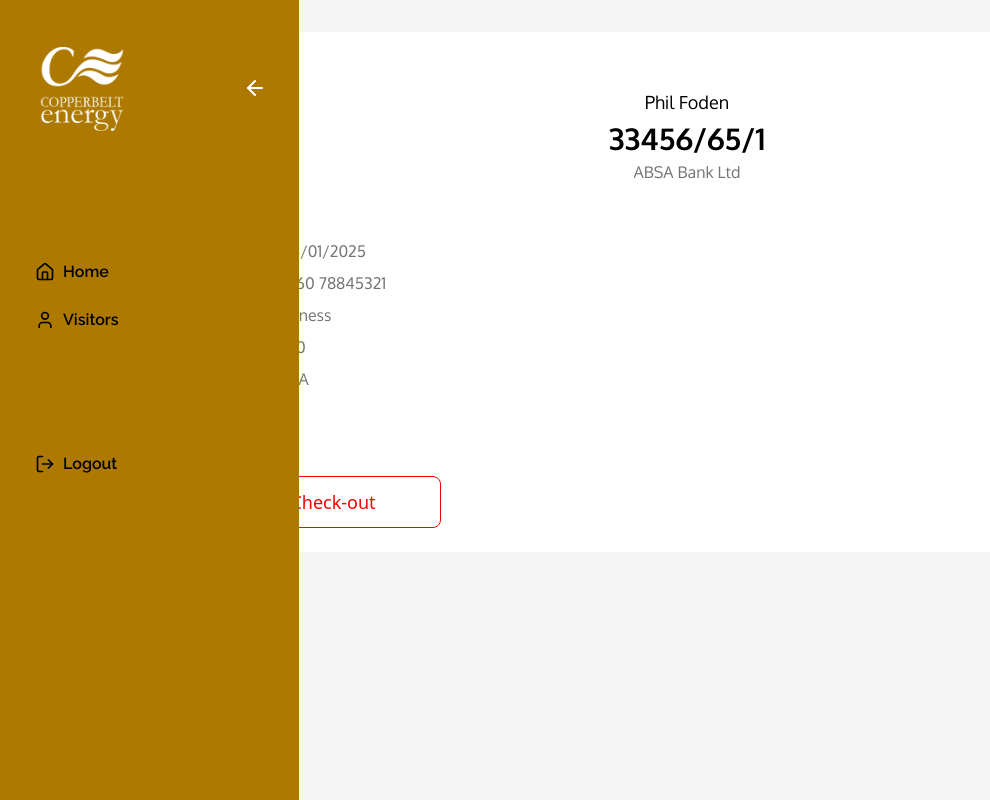
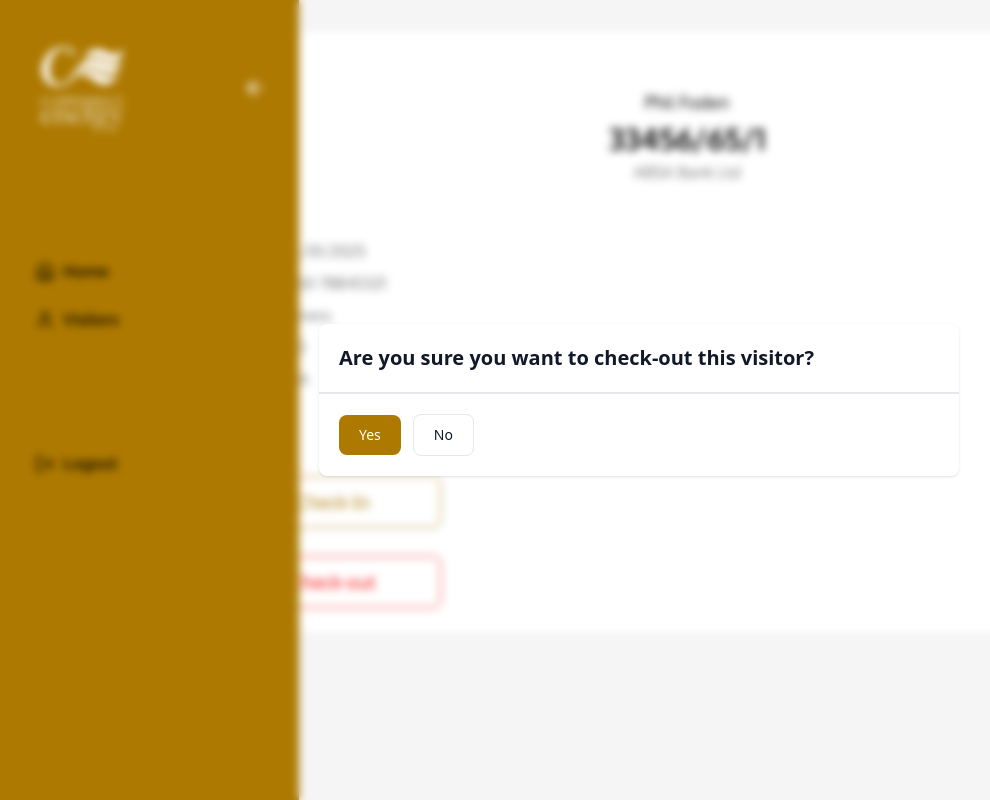
Before and after one commit to Lubasi-Jr/Employee-Dashboard-VMS, a React (Vite) app: page /visits/1 in a window 1280 px wide. Both pictures are taken after a click on the button "Check-out". Shown: the whole page, without its empty margins (1-991 px from the left). Built offline with nearby package versions, Linux system fonts and the light colour scheme.

Commit message:
Dummy functions and Modal added

```diff
--- /dev/null
+++ b/src/api/axiosInstance.js
@@ -0,0 +1,7 @@
+import React from "react";
+
+const axiosInstance = () => {
+  return <div>axiosInstance</div>;
+};
+
+export default axiosInstance;
--- a/src/components/Buttons/Details.jsx
+++ b/src/components/Buttons/Details.jsx
@@ -8,7 +8,7 @@
       className="text-cecOrange hover:text-white border border-cecOrange bg-white hover:bg-cecOrange font-medium rounded-lg text-sm md:text-md lg:text-lg px-5 py-2.5 text-center me-2 mb-2 flex gap-1 justify-center items-center"
     >
       <SquareUser size={30} />
-      <p>Details</p>
+      <p>Verify</p>
     </button>
   );
 };
--- a/src/components/Filters/DatePicker.jsx
+++ b/src/components/Filters/DatePicker.jsx
@@ -1,11 +1,16 @@
 import { useEffect } from "react";
 
-const DatePicker = () => {
+const DatePicker = ({ handleDateChange }) => {
   useEffect(() => {
     const datepickerEl = document.getElementById("datepicker");
     const datepicker = new Datepicker(datepickerEl, {
       autohide: true,
       format: "yyyy-mm-dd",
+    });
+
+    //Add an onChange listener to this vanilla javascript date picker
+    datepickerEl.addEventListener("changeDate", (event) => {
+      handleDateChange(event.target.value); // Use the value of the input field
     });
   }, []);
 
--- a/src/components/Home.jsx
+++ b/src/components/Home.jsx
@@ -1,4 +1,4 @@
-import React from "react";
+import React, { useState } from "react";
 import VisitCard from "./VisitCard";
 import { Search } from "lucide-react";
 import { Plus } from "lucide-react";
@@ -6,6 +6,23 @@
 import DropDown from "./Filters/DropDown";
 
 const Home = () => {
+  const [datePicked, setDate] = useState("");
+  const [purpose, setPurpose] = useState("");
+  const [name, setName] = useState("");
+
+  function handleDateChange(date) {
+    setDate(date);
+  }
+  function handlePurposeChange(p) {
+    setPurpose(p);
+  }
+
+  function searchForVisits() {
+    console.log(`Date ${datePicked}`);
+    console.log(`Name ${name}`);
+    console.log(`Purpose ${purpose}`);
+  }
+
   return (
     <div className="flex flex-col items-center gap-3 justify-center text-3xl h-full bg-[#F5F5F5] md:pl-24 md:pt-8 px-20 pt-8 pb-28 md:pb-2">
       <div className="flex items-start justify-start">
@@ -16,7 +33,7 @@
         className="rounded-md w-full h-auto bg-[#F5F5F5] px-4 py-4 flex  lg:flex-row flex-col items-start gap-5"
       >
         <div className="flex flex-col gap-2">
-          <DatePicker />
+          <DatePicker handleDateChange={handleDateChange} />
         </div>
         <div className="flex flex-col gap-0">
           <label htmlFor="" className="text-base">
@@ -27,13 +44,16 @@
             type="text"
             className="rounded-md focus:border-cecOrange focus:ring-cecOrange truncate w-[250px]"
           /> */}
-          <DropDown />
+          <DropDown handlePurposeChange={handlePurposeChange} />
         </div>
         <div className="flex flex-col gap-0">
           <label htmlFor="" className="text-base">
             Name
           </label>
           <input
+            onChange={(e) => {
+              setName(e.target.value);
+            }}
             placeholder="E.g Michael Kors"
             type="text"
             className="rounded-md focus:border-cecOrange focus:ring-cecOrange truncate w-[250px] mt-1"
@@ -42,6 +62,7 @@
         <div className="flex items-center justify-center gap-6">
           <button
             type="button"
+            onClick={searchForVisits}
             className="text-white w-[40px] h-[40px] hover:text-cecOrange border border-cecOrange bg-cecOrange hover:bg-white font-sm rounded-full text-sm md:text-md lg:text-lg px-1 py-1 text-center me-2 mb-2 flex gap-1 justify-center items-center mt-7"
           >
             <Search size={30} />
--- a/src/components/VisitDetails.jsx
+++ b/src/components/VisitDetails.jsx
@@ -1,10 +1,43 @@
-import React, { useState } from "react";
+import React, { useState, useReducer } from "react";
 import { useParams, Link } from "react-router-dom";
 import BackButton from "./Buttons/BackButton";
-import { DoorOpen } from "lucide-react";
+import { DoorOpen, DoorClosed } from "lucide-react";
+import { Save } from "lucide-react";
+
+const STATES = {
+  hideModal: true,
+  purpose: "",
+};
+
+function reducer(state, action) {
+  switch (action.type) {
+    case "check-in":
+      return { purpose: "check-in", hideModal: action.payload };
+    case "close":
+      return { ...state, hideModal: action.payload };
+    case "check-out":
+      return { purpose: "check-out", hideModal: action.payload };
+    default:
+      return state;
+  }
+}
 
 const VisitDetails = () => {
+  const [states, dispatch] = useReducer(reducer, STATES);
+
   const { visitId } = useParams();
+
+  const checkVisitorInOrOut = () => {
+    dispatch({ type: "close", payload: true });
+    if (states.purpose == "check-in") {
+      //Execute Check-in route
+      console.log(`Checking In visitor... ${visitId}`);
+    } else {
+      //Execute Check-out route
+      console.log(`Checking Out visitor... ${visitId}`);
+    }
+  };
+
   return (
     <div className="flex items-center justify-center text-3xl h-full bg-[#F5F5F5] md:pl-44 md:pt-8 px-20 pt-8 pb-28 md:pb-2">
       <div className="rounded-md w-full h-full bg-white px-4 py-4 flex flex-col gap-5">
@@ -56,11 +89,65 @@
         </div>
         <button
           type="button"
+          purpose="Check-In"
+          onClick={() => {
+            dispatch({ type: "check-in", payload: false });
+          }}
+          className="text-cecOrange w-[250px] hover:text-white border border-cecOrange bg-white hover:bg-cecOrange font-medium rounded-lg text-sm md:text-md lg:text-lg px-5 py-2.5 text-center me-2 mb-2 flex gap-1 justify-center items-center"
+        >
+          <DoorOpen size={30} />
+          <p>Check-In</p>
+        </button>
+        <button
+          purpose="Check-Out"
+          onClick={() => {
+            dispatch({ type: "check-out", payload: false });
+          }}
+          type="button"
           className="text-cecRed w-[250px] hover:text-white border border-cecRed bg-white hover:bg-cecRed font-medium rounded-lg text-sm md:text-md lg:text-lg px-5 py-2.5 text-center me-2 mb-2 flex gap-1 justify-center items-center"
         >
-          <DoorOpen size={30} />
+          <DoorClosed size={30} />
           <p>Check-out</p>
         </button>
+      </div>
+      <div
+        id="default-modal"
+        tabIndex="-1"
+        aria-hidden="true"
+        className={`${
+          states.hideModal && "hidden"
+        } fixed inset-0 z-[70] flex justify-center items-center backdrop-blur-sm`}
+      >
+        <div className="z-100 relative p-4 w-full max-w-2xl max-h-full">
+          <div className="relative bg-white rounded-lg shadow dark:bg-gray-700">
+            <div className="flex items-center justify-between p-4 md:p-5 border-b rounded-t dark:border-gray-600">
+              <h3 className="text-xl font-semibold text-gray-900 dark:text-white">
+                Are you sure you want to {states.purpose} this visitor?
+              </h3>
+            </div>
+
+            <div className="flex items-center p-4 md:p-5 border-t border-gray-200 rounded-b dark:border-gray-600">
+              <button
+                type="button"
+                onClick={() => {
+                  checkVisitorInOrOut();
+                }}
+                className="text-white bg-cecOrange hover:bg-[#8A5F00] focus:ring-4 focus:outline-none focus:ring-[#8A5F00] font-medium rounded-lg text-sm px-5 py-2.5 text-center"
+              >
+                Yes
+              </button>
+              <button
+                onClick={() => {
+                  dispatch({ type: "close", payload: true });
+                }}
+                type="button"
+                className="py-2.5 px-5 ms-3 text-sm font-medium text-gray-900 focus:outline-none bg-white rounded-lg border border-gray-200 hover:bg-gray-100 hover:text-cecOrange focus:z-10 focus:ring-4 focus:ring-cecOrange  "
+              >
+                No
+              </button>
+            </div>
+          </div>
+        </div>
       </div>
     </div>
   );
--- a/src/components/Visitors.jsx
+++ b/src/components/Visitors.jsx
@@ -1,9 +1,17 @@
-import React from "react";
+import React, { useState } from "react";
 import VisitorCard from "./VisitorCard";
 import { Search } from "lucide-react";
 import { Plus } from "lucide-react";
 
 const Visitors = () => {
+  const [name, setName] = useState("");
+  const [nrc, setNRC] = useState("");
+
+  function searchForVisitors() {
+    console.log(`Name ${name}`);
+    console.log(`NRC ${nrc}`);
+  }
+
   return (
     <div className="flex flex-col items-center gap-3 justify-center text-3xl h-full bg-[#F5F5F5] md:pl-24 md:pt-8 px-20 pt-8 pb-28 md:pb-2">
       <div className="flex items-start justify-start">
@@ -16,6 +24,9 @@
           </label>
           <input
             placeholder="E.g Michael Musonda"
+            onChange={(e) => {
+              setName(e.target.value);
+            }}
             type="text"
             className="rounded-md focus:border-cecOrange focus:ring-cecOrange truncate w-[250px]"
           />
@@ -26,6 +37,9 @@
           </label>
           <input
             placeholder="E.g 34458/65/1"
+            onChange={(e) => {
+              setNRC(e.target.value);
+            }}
             type="text"
             className="rounded-md focus:border-cecOrange focus:ring-cecOrange truncate w-[250px]"
           />
@@ -33,6 +47,7 @@
         <div className="flex items-center justify-center gap-6">
           <button
             type="button"
+            onClick={searchForVisitors}
             className="text-white w-[40px] h-[40px] hover:text-cecOrange border border-cecOrange bg-cecOrange hover:bg-white font-sm rounded-full text-sm md:text-md lg:text-lg px-1 py-1 text-center mt-8 flex gap-1 justify-center items-center"
           >
             <Search size={30} />
```
Also changed, not shown: src/components/Filters/DropDown.jsx (+21 -10 lines).
